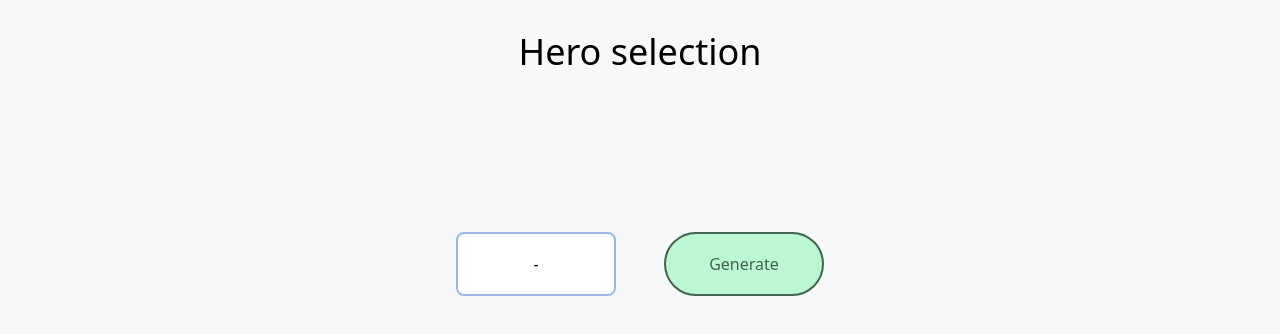
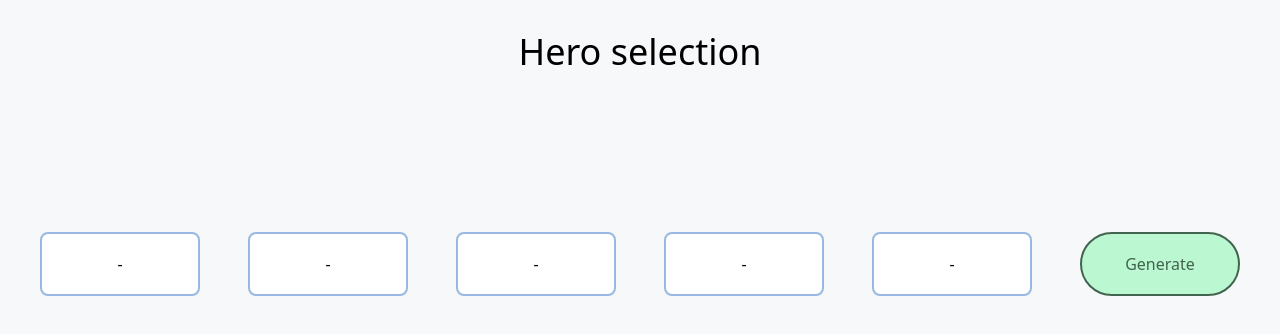
Before and after one commit to enewcombe30/board-heroes, a React (Create React App) app: page / in a window 1280 px wide. Shown: the top 334 px of the page. Built offline with nearby package versions, Linux system fonts and the light colour scheme.

Commit message:
added selection to all dropdowns

```diff
--- a/src/App.tsx
+++ b/src/App.tsx
@@ -1,17 +1,30 @@
-import { useState } from "react";
-import SelectionDropdown from "./components/SelectionDropdown";
+import { useCallback, useState } from "react";
 import HeroSelector from "./components/HeroSelector";
+import { hero, heroList } from "./types/types";
+import { defaultList, defaultHero } from "./constants/heroes";
 
 function App() {
+  const [party, setParty] = useState<heroList>(defaultList);
+  const [showHeroes, setShowHeroes] = useState<boolean>(false);
+  const [hero1, setHero1] = useState<hero>(defaultHero);
+  const [hero2, setHero2] = useState<hero>(defaultHero);
+  const [hero3, setHero3] = useState<hero>(defaultHero);
+  const [hero4, setHero4] = useState<hero>(defaultHero);
+  const [hero5, setHero5] = useState<hero>(defaultHero);
+
+  const createParty = useCallback(() => {
+    const selectedHeroes: hero[] = [hero1, hero2, hero3, hero4, hero5];
+  }, [hero1, hero2, hero3, hero4, hero5]);
+
   return (
     <div className="w-full h-screen bg-[#f7f8fa] py-8 font-sans">
       <div className="w-fit text-4xl mx-auto mb-16">Hero selection</div>
       <div className="w-fit mx-auto space-x-[3rem] mt-[10rem] flex">
         <HeroSelector />
-        {/* <SelectionDropdown />
-        <SelectionDropdown />
-        <SelectionDropdown />
-        <SelectionDropdown /> */}
+        <HeroSelector />
+        <HeroSelector />
+        <HeroSelector />
+        <HeroSelector />
         <div className="w-[10rem] h-[4rem] ml-[2rem] border-[#41644e] border-2 rounded-full bg-green-200 cursor-pointer text-[#41644e]">
           <div className="mx-auto pt-[1.1rem] w-fit h-[1rem]">Generate</div>
         </div>
--- a/src/components/HeroSelector.tsx
+++ b/src/components/HeroSelector.tsx
@@ -1,25 +1,41 @@
-import { useState } from "react";
-import { selectionOption } from "../types/types";
+import { useState, useEffect } from "react";
+import { selectionOption, heroPool, hero } from "../types/types";
 import { DefaultSelectionState } from "../constants/selection";
 import SelectionDropdown from "./SelectionDropdown";
-import { tankPool, notTank } from "../constants/heroPools";
+import { pools } from "../constants/heroPools";
 
 export default function HeroSelector() {
-  const hero = tankPool.selectionPool[0].heroes[8];
   const [selection, setSelection] = useState<selectionOption>(
     DefaultSelectionState
   );
 
-  const random = () => [
-    Math.floor(tankPool.selectionPool[0].heroes.length * Math.random()) | 0,
-  ];
-  console.log(tankPool.selectionPool[0].heroes);
-  console.log(random);
+  useEffect(() => {
+    filterPools();
+  }, [selection]);
+
+  const filterPools = () => {
+    const foundPool =
+      selection &&
+      pools.heroPools.find((pool) => pool.value === selection.value);
+    return foundPool;
+  };
+
+  const selectedPool = filterPools();
+
+  function getRandomHero(filteredHeroes: heroPool) {
+    const randomIndex = Math.floor(
+      Math.random() * filteredHeroes.selectionPool.heroes.length
+    );
+    const hero = filteredHeroes.selectionPool.heroes[randomIndex];
+    return hero;
+  }
+
+  const hero = selectedPool && getRandomHero(selectedPool);
+
   return (
     <div className="flex-none space-y-[3rem]">
       <SelectionDropdown selection={selection} setSelection={setSelection} />
-      {/* Update when hero passed to component */}
-      {hero === tankPool.selectionPool[0].heroes[7] && (
+      {hero && (
         // Combine and build into separate component
         // Look at mapping through <li> to reduce
         <div className="w-[10rem] h-fit border-[#98b8e3] border-2 rounded-lg bg-white">
--- a/src/constants/heroPools.ts
+++ b/src/constants/heroPools.ts
@@ -1,46 +1,60 @@
-import { hero, heroList, heroPool } from "../types/types";
+import { hero, heroList, heroPool, heroPools } from "../types/types";
 import { tankList, healerList, dpsList } from "./heroes";
 
-// Combine arrays with spread to give full selection
-// const notTankList: heroList = [heroes: [...healerList, ...dpsList]]
+const notTankList = healerList.heroes.concat(dpsList.heroes);
+const notHealerList = tankList.heroes.concat(dpsList.heroes);
+const notDpsList = tankList.heroes.concat(healerList.heroes);
+const allHeroes = notDpsList.concat(tankList.heroes);
 
-export const tankPool: heroPool = {
+const tankPool: heroPool = {
   value: "tank",
-  selectionPool: [tankList],
+  selectionPool: tankList,
 };
 
-export const healerPool: heroPool = {
+const healerPool: heroPool = {
   value: "healer",
-  selectionPool: [healerList],
+  selectionPool: healerList,
 };
 
-export const dpsPool: heroPool = {
+const dpsPool: heroPool = {
   value: "dps",
-  selectionPool: [dpsList],
+  selectionPool: dpsList,
 };
 
-export const notTank: heroPool = {
+const notTank: heroPool = {
   value: "!tank",
-  // use notTankList in section below
-  selectionPool: [],
+  selectionPool: { heroes: notTankList },
 };
 
-export const notHealer: heroPool = {
+const notHealer: heroPool = {
   value: "!healer",
-  selectionPool: [{ ...tankList, ...dpsList }],
+  selectionPool: { heroes: notHealerList },
 };
 
-export const notDps: heroPool = {
+const notDps: heroPool = {
   value: "!dps",
-  selectionPool: [{ ...tankList, ...healerList }],
+  selectionPool: { heroes: notDpsList },
 };
 
-export const anyHero: heroPool = {
+const anyHero: heroPool = {
   value: "all",
-  selectionPool: [{ ...tankList, ...healerList, ...dpsList }],
+  selectionPool: { heroes: allHeroes },
 };
 
-export const noHero: heroPool = {
+const noHero: heroPool = {
   value: "",
-  selectionPool: [],
+  selectionPool: { heroes: [] },
 };
+
+export const pools: heroPools = {
+  heroPools: [
+    tankPool,
+    healerPool,
+    dpsPool,
+    notTank,
+    notHealer,
+    notDps,
+    anyHero,
+    noHero,
+  ],
+};
--- a/src/constants/heroes.ts
+++ b/src/constants/heroes.ts
@@ -1,5 +1,20 @@
 // Input all hero information below. Maube use ChatGPT?
-import { heroList } from "../types/types";
+import { heroList, hero } from "../types/types";
+
+export const defaultHero: hero = {
+  name: "",
+  role: "",
+  armour: 0,
+  damage: 0,
+  healing: 0,
+  health: 0,
+  points: 0,
+  grade: "",
+};
+
+export const defaultList: heroList = {
+  heroes: [defaultHero],
+};
 
 export const tankList: heroList = {
   heroes: [
--- a/src/types/types.ts
+++ b/src/types/types.ts
@@ -17,7 +17,11 @@ export type heroList = {
 
 export type heroPool = {
   value: string;
-  selectionPool: heroList[];
+  selectionPool: heroList;
+};
+
+export type heroPools = {
+  heroPools: heroPool[];
 };
 
 export type selectionOption = {
```
